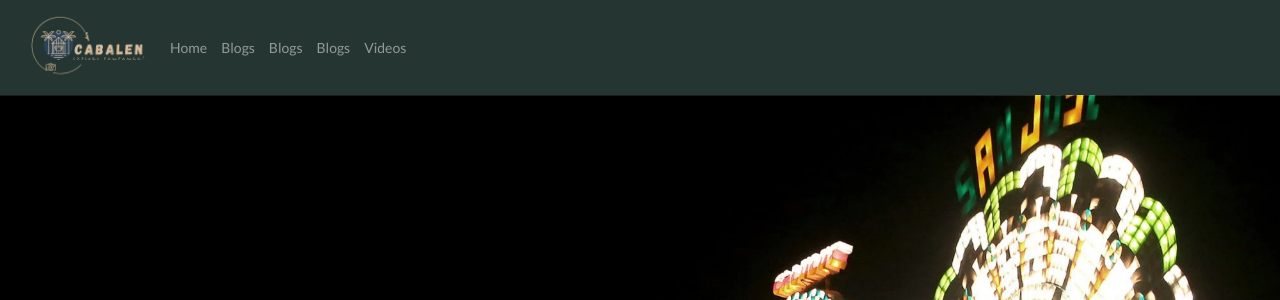
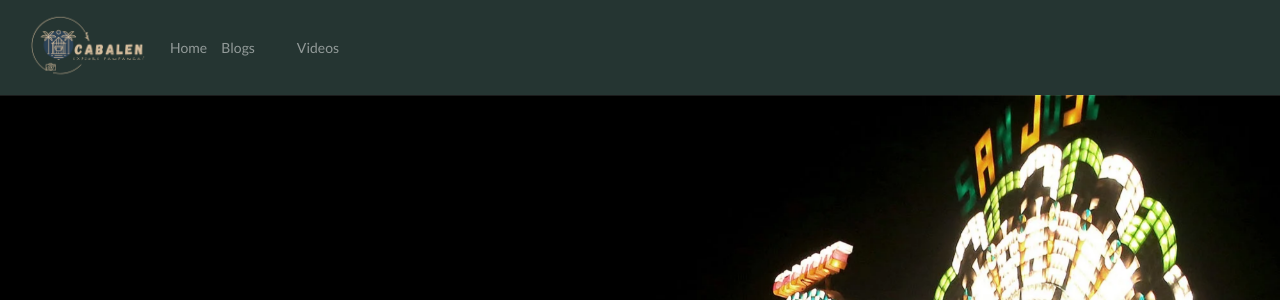
Before and after one commit to dejaaay/Cabelen, a PHP site: page /index.php in a window 1280 px wide. Shown: the top 300 px of the page. Run offline with PHP 8.4, Linux system fonts and the light colour scheme.

Commit message:
11-19 deleted 2 blog titles on navbar -leo

```diff
--- a/navbar.php
+++ b/navbar.php
@@ -15,10 +15,10 @@
           <a class="nav-link" href="Food_blogs.php">Blogs</a>
         </li>
         <li class="nav-item">
-          <a class="nav-link" href="CultArts_blogs.php">Blogs</a>
+          <a class="nav-link" href="CultArts_blogs.php"> </a>
         </li>
         <li class="nav-item">
-          <a class="nav-link" href="TouristDest_blogs.php">Blogs</a>
+          <a class="nav-link" href="TouristDest_blogs.php"> </a>
         </li>
 
         <li class="nav-item">
```
